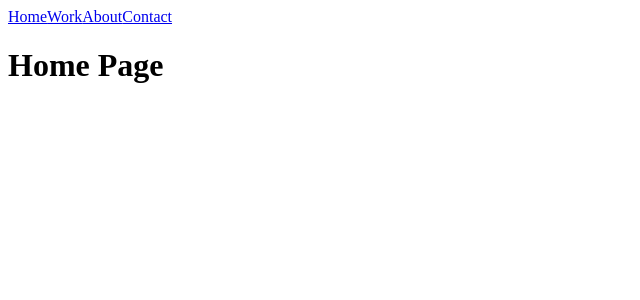
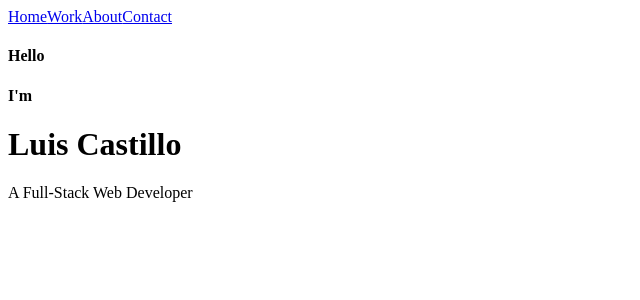
Before and after one commit to LuisCastilloKC/luis-castillo-portfolio, a React (Create React App) app: page / in a window 1280 px wide. Shown: the top 300 px of the page, without its empty margins (0-640 px from the left). Built offline with nearby package versions, Linux system fonts and the light colour scheme.

Commit message:
add the welcome text for homepage

```diff
--- a/src/pages/Home.jsx
+++ b/src/pages/Home.jsx
@@ -3,7 +3,12 @@ import React from 'react';
 const Home = () => {
     return(
         <div className="home-container">
-            <h1>Home Page</h1>
+              <div>
+                <h4>Hello</h4>
+                <h4>I'm</h4>
+                <h1>Luis Castillo</h1>
+                <p>A Full-Stack Web Developer</p>
+            </div>
         </div>
     );
 };
```
